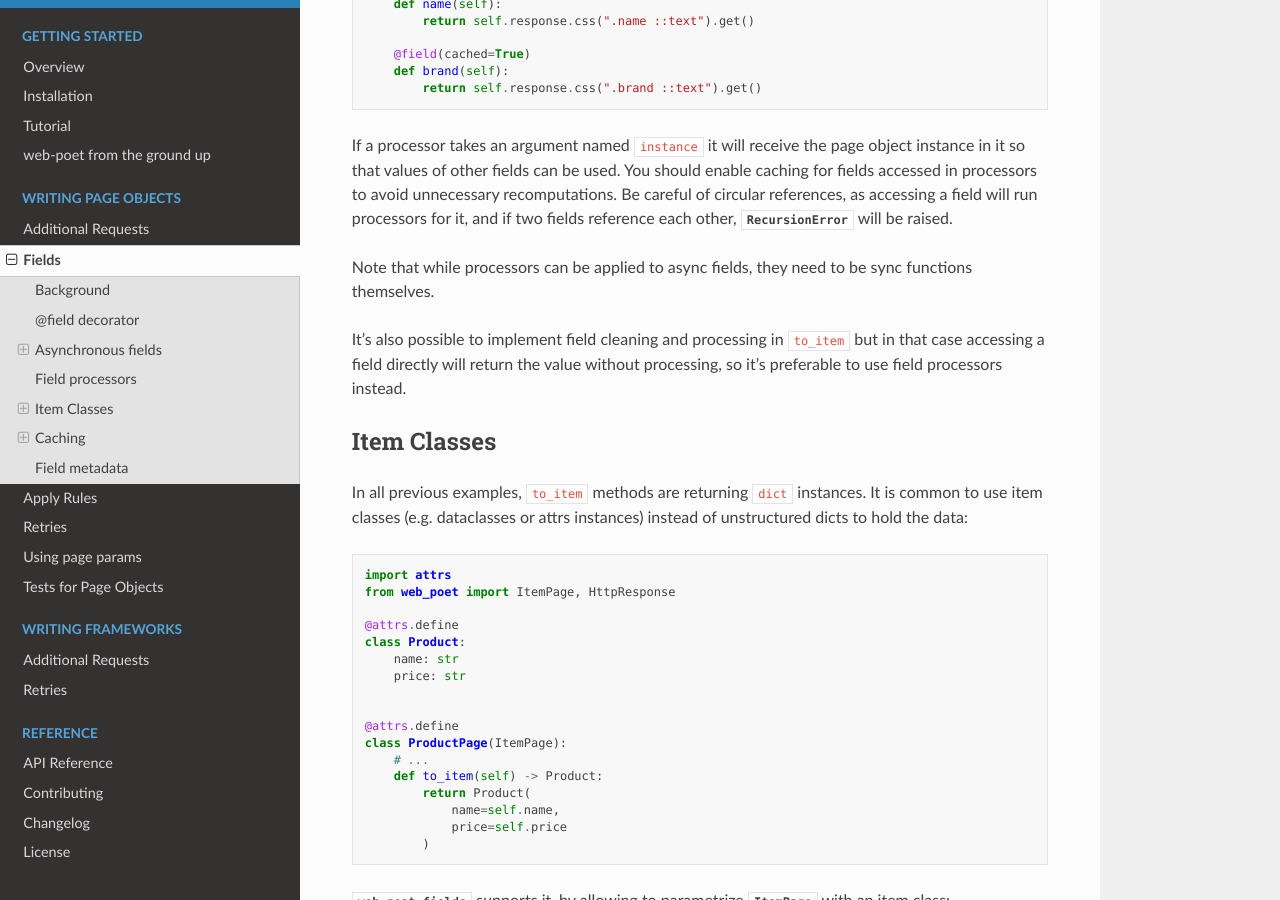
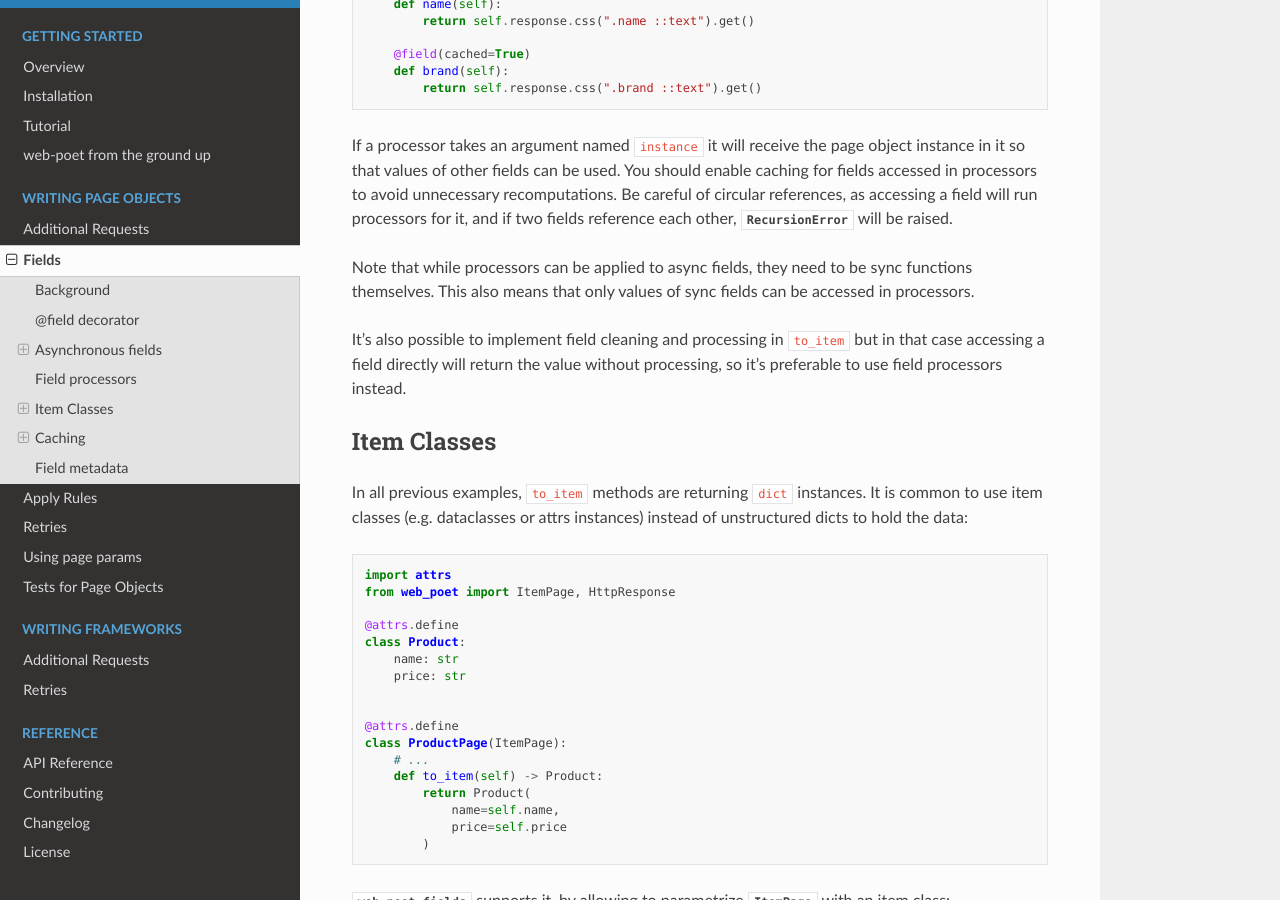
Before and after one commit to scrapinghub/web-poet, a Sphinx documentation site: the page built from docs/page-objects/fields.rst, in a window 1280 px wide and 900 px high, scrolled down 3195 px. Built offline with Sphinx 7.4.7 and the Read the Docs theme 2.0.0, drawn with Linux system fonts in a browser that asks for light colours.

Commit message:
Mention the sync restriction on accessing fieds in processors.

```diff
--- a/docs/page-objects/fields.rst
+++ b/docs/page-objects/fields.rst
@@ -187,7 +187,8 @@ run processors for it, and if two fields reference each other,
 :class:`RecursionError` will be raised.
 
 Note that while processors can be applied to async fields, they need to be
-sync functions themselves.
+sync functions themselves. This also means that only values of sync fields can
+be accessed in processors.
 
 It's also possible to implement field cleaning and processing in ``to_item``
 but in that case accessing a field directly will return the value without
```
